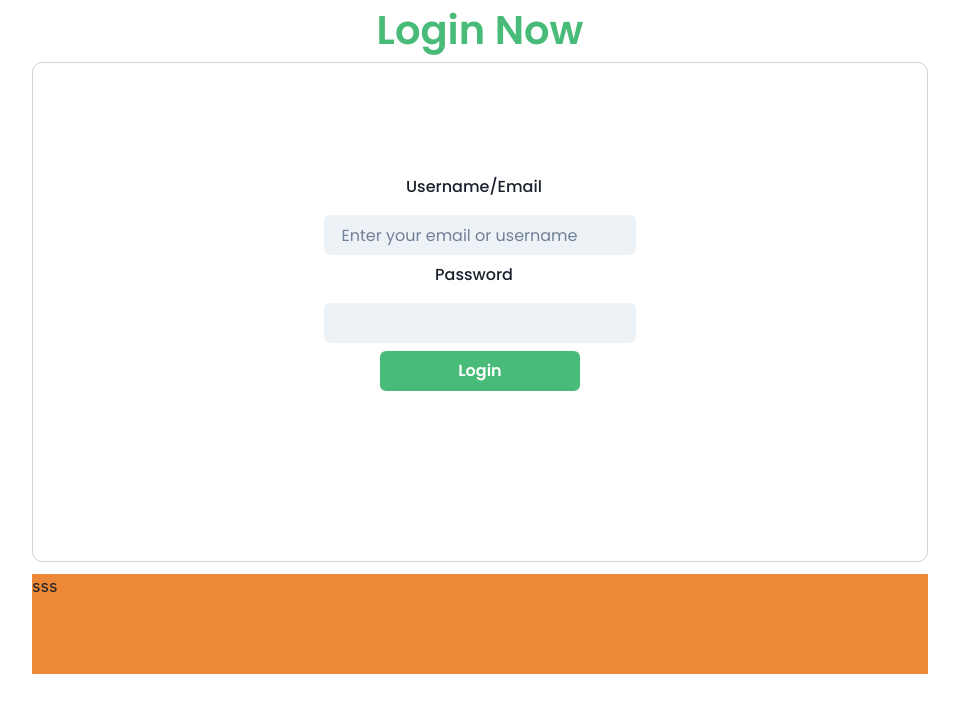
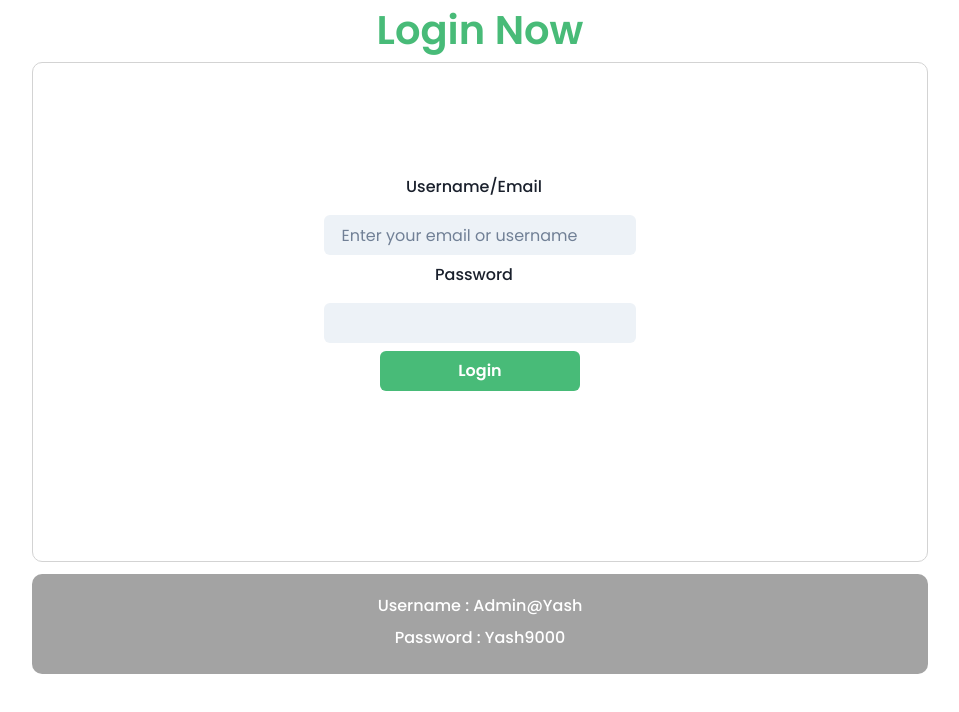
Before and after one commit to YYashSingh-9/goodsapp, a React (Vite) app: page /login in a window 1280 px wide. Shown: the top 712 px of the page, without its empty margins (160-1119 px from the left). Built offline with nearby package versions, Linux system fonts and the light colour scheme.

Commit message:
Login page done

```diff
--- a/src/Components/LoginPage.jsx
+++ b/src/Components/LoginPage.jsx
@@ -61,8 +61,19 @@ const LoginPage = () => {
         <GridItem h={500} borderRadius={10} className={classes.formContainer}>
           <LoginForm />
         </GridItem>{" "}
-        <GridItem bg={"orange.400"} h={100}>
-          sss
+        <GridItem
+          bg={"RGBA(0, 0, 0, 0.36)"}
+          h={100}
+          borderRadius={10}
+          fontFamily={"poppins"}
+          fontWeight={500}
+          pt={5}
+          color={"white"}
+        >
+          <VStack>
+            <h4>Username : Admin@Yash</h4>
+            <h3>Password : Yash9000 </h3>
+          </VStack>
         </GridItem>
       </Grid>
     </>
```
